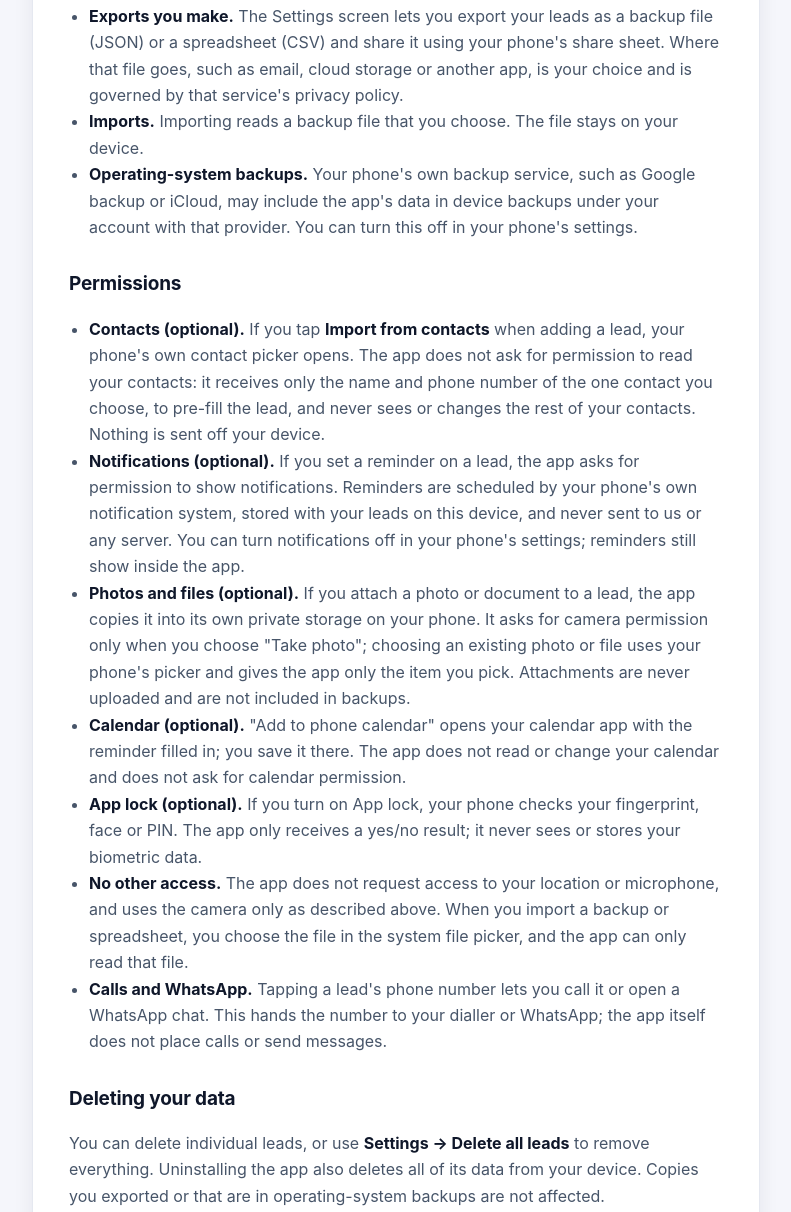
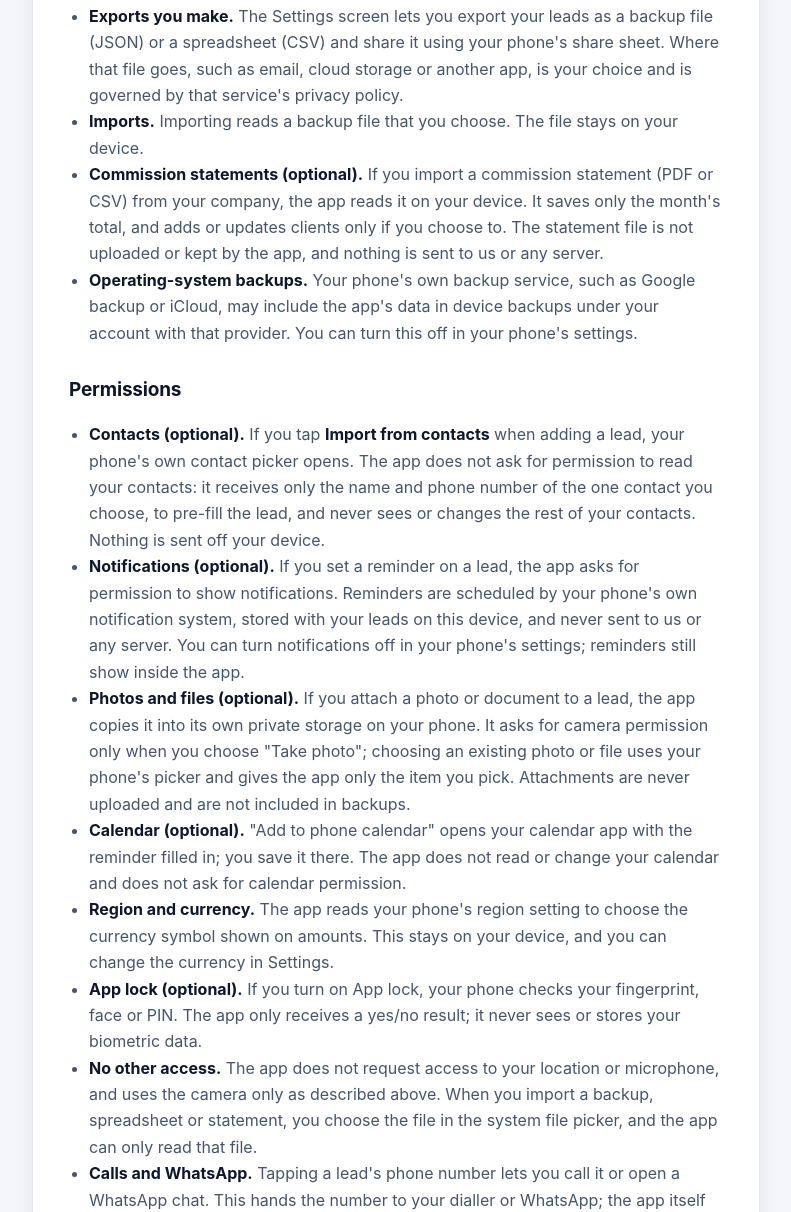
Before and after one commit to MibtoTech/leadtracker-privacy, a plain HTML site: page index.html in a window 1280 px wide. Shown: the part 827-2039 px from the top of the page, without its empty margins (244-1035 px from the left). Drawn offline with Linux system fonts and the light colour scheme.

Commit message:
Privacy policy: commission statement import and currency from region

```diff
--- a/index.html
+++ b/index.html
@@ -31,7 +31,7 @@
   <header>
     <div class="wrap">
       <h1>Lead Tracker Privacy Policy</h1>
-      <p>Last updated: 16 November 2026</p>
+      <p>Last updated: 17 November 2026</p>
     </div>
   </header>
   <main class="wrap">
@@ -54,6 +54,7 @@
       <ul>
         <li><strong>Exports you make.</strong> The Settings screen lets you export your leads as a backup file (JSON) or a spreadsheet (CSV) and share it using your phone's share sheet. Where that file goes, such as email, cloud storage or another app, is your choice and is governed by that service's privacy policy.</li>
         <li><strong>Imports.</strong> Importing reads a backup file that you choose. The file stays on your device.</li>
+        <li><strong>Commission statements (optional).</strong> If you import a commission statement (PDF or CSV) from your company, the app reads it on your device. It saves only the month&apos;s total, and adds or updates clients only if you choose to. The statement file is not uploaded or kept by the app, and nothing is sent to us or any server.</li>
         <li><strong>Operating-system backups.</strong> Your phone's own backup service, such as Google backup or iCloud, may include the app's data in device backups under your account with that provider. You can turn this off in your phone's settings.</li>
       </ul>
 
@@ -63,8 +64,9 @@
         <li><strong>Notifications (optional).</strong> If you set a reminder on a lead, the app asks for permission to show notifications. Reminders are scheduled by your phone's own notification system, stored with your leads on this device, and never sent to us or any server. You can turn notifications off in your phone's settings; reminders still show inside the app.</li>
         <li><strong>Photos and files (optional).</strong> If you attach a photo or document to a lead, the app copies it into its own private storage on your phone. It asks for camera permission only when you choose &quot;Take photo&quot;; choosing an existing photo or file uses your phone's picker and gives the app only the item you pick. Attachments are never uploaded and are not included in backups.</li>
         <li><strong>Calendar (optional).</strong> &quot;Add to phone calendar&quot; opens your calendar app with the reminder filled in; you save it there. The app does not read or change your calendar and does not ask for calendar permission.</li>
+        <li><strong>Region and currency.</strong> The app reads your phone&apos;s region setting to choose the currency symbol shown on amounts. This stays on your device, and you can change the currency in Settings.</li>
         <li><strong>App lock (optional).</strong> If you turn on App lock, your phone checks your fingerprint, face or PIN. The app only receives a yes/no result; it never sees or stores your biometric data.</li>
-        <li><strong>No other access.</strong> The app does not request access to your location or microphone, and uses the camera only as described above. When you import a backup or spreadsheet, you choose the file in the system file picker, and the app can only read that file.</li>
+        <li><strong>No other access.</strong> The app does not request access to your location or microphone, and uses the camera only as described above. When you import a backup, spreadsheet or statement, you choose the file in the system file picker, and the app can only read that file.</li>
         <li><strong>Calls and WhatsApp.</strong> Tapping a lead's phone number lets you call it or open a WhatsApp chat. This hands the number to your dialler or WhatsApp; the app itself does not place calls or send messages.</li>
       </ul>
 
```
